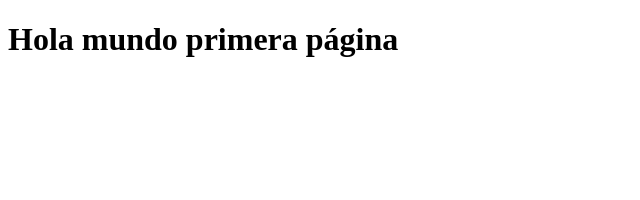
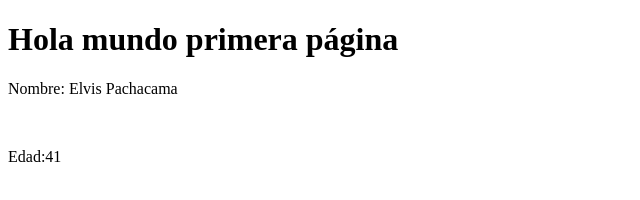
Before and after one commit to ElvisDavis/primeraweb, a plain HTML site: page index.html in a window 1280 px wide. Shown: the whole page, without its empty margins (0-640 px from the left). Drawn offline with Linux system fonts and the light colour scheme.

Commit message:
añadiendo mi nombre

```diff
--- a/index.html
+++ b/index.html
@@ -11,5 +11,9 @@ Estructura básica de HTML-->
     <body>
         <h1>Hola mundo primera página</h1>
 
+        <p>Nombre: Elvis Pachacama</p>
+        <br>
+        <p>Edad:41</p>
+
     </body>
 </html>
```
